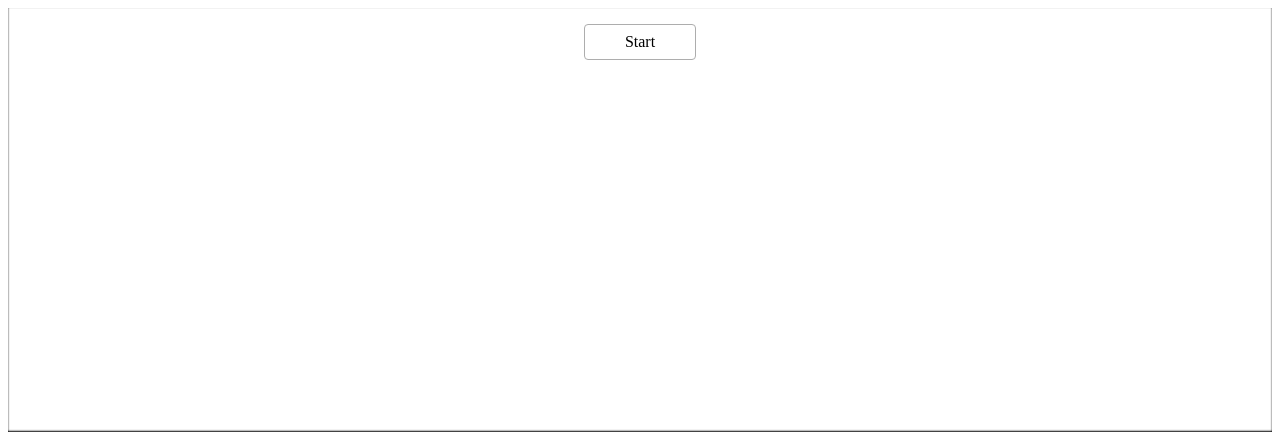
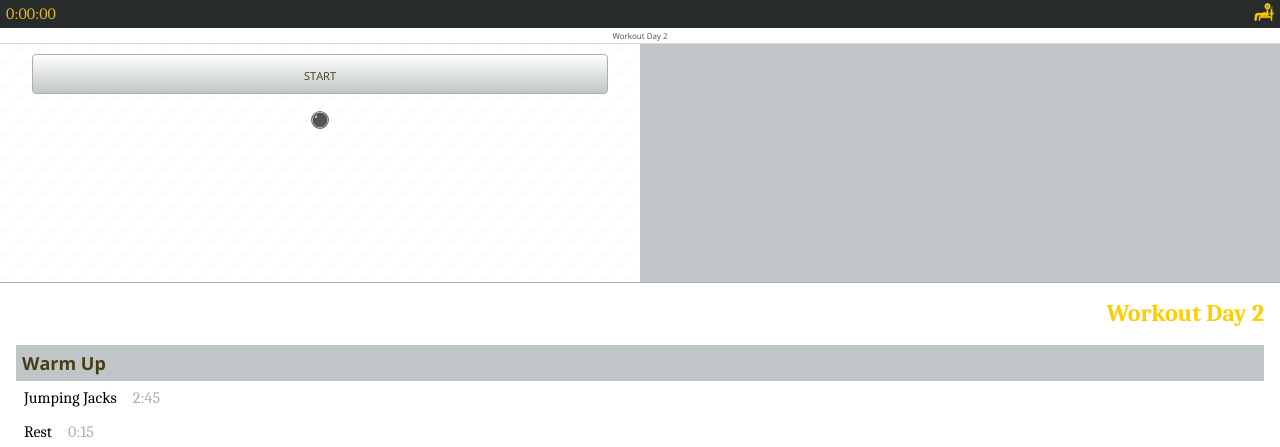
Before and after one commit to theproductiveprogrammer/gym, a website: page public/index.html in a window 1280 px wide. Shown: the top 447 px of the page. Drawn offline with nearby package versions, Linux system fonts and the light colour scheme.

Commit message:
feat: improve UI

```diff
--- a/public/gym.css
+++ b/public/gym.css
@@ -1,10 +1,41 @@
+@import url('https://fonts.googleapis.com/css?family=Montserrat|Caladea:400,700|Open+Sans:400,700&display=swap');
+
+* {
+  margin: 0;
+  padding: 0
+}
+body * {
+  box-sizing: border-box;
+  font-family: 'Caladea';
+}
+
 .schedule {
   height: 49vh;
   overflow: scroll;
+  padding: 16px;
+}
+
+h1 {
+  font-size: 24px;
+  margin-bottom: 8px;
+  text-align: right;
+  color: #ffcc02;
+  font-weight: bold;
+}
+
+h2 {
+  margin-top: 18px;
+  font-size: 18px;
+  background: #c0c6c7;
+  color: #463e16;
+  padding: 6px;
+  font-family: 'Open Sans';
+  font-weight: bold;
 }
 
 .exercise {
   cursor: pointer;
+  padding: 8px;
 }
 .exercise > .time {
   padding: 0 1em;
@@ -19,49 +50,122 @@
 }
 
 .selected {
-  font-size: 2em;
+  font-weight: bold;
+  background: #ffcc02;
 }
 
 #chime {
   display: none;
 }
 
+.toolbar, .left, .right {
+  height: 240px;
+}
 
 .toolbar {
-  height: 49vh;
-  box-shadow: inset 0px -1px 2px black;
-  padding: 1em;
+  border-bottom: 1px solid #adadad;
+  border-top: 1px solid #d9d9d9;
   overflow: scroll;
+  position: relative;
+}
+
+.left {
+  width: 50%;
+  float: left;
+  background: url('bg.svg');
+  background-size: 24px;
+}
+.right {
+  width: 50%;
+  float: right;
+  background: #c0c6c7;
+}
+
+.statusbar {
+  background: #272b2b;
+  padding: 2px;
+  text-align: right;
+}
+.statusbar > img {
+  height: 20px;
+  display: inline-block;
+  padding-right: 4px;
+}
+.statusbar .stopwatch {
+  color: #e6b916;
+  float: left;
+  line-height: 24px;
+  padding-left: 4px;
+}
+
+.titlebar {
+  font-family: 'Open Sans';
+  font-size: 8px;
+  padding: 2px;
+  text-align: center;
+  width: 100%;
+  color: #4d4d4d;
 }
 
 .btn-cont {
+  position: absolute;
   text-align: center;
+  top: 10px;
+  width: 50%
 }
 .btn {
+  font-family: 'Open Sans';
+  width: 90%;
+  margin: 0 auto;
   user-select: none;
-  display: inline-block;
   padding: 0.5em 2.5em;
   border: 1px solid #adadad;
   border-radius: 4px;
   cursor: pointer;
+  background: #c0c6c7;
+  background: linear-gradient(to bottom, white, #c0c6c7);
+  font-variant: all-small-caps;
+  color: #443c14;
 }
-.timer {
+
+.active {
+  display: block;
+  text-align: center;
+  padding-top: 4em;
+}
+.active > img {
+  width: 24px;
+}
+
+.left > .current-exercise-txt {
   width: 80%;
   margin: 0 auto;
+  font-size: 1.5em;
+  padding-top: 0.5em;
+  text-align: center;
+}
+
+.right > .rep-or-timer {
+  width: 80%;
+  margin: 10px auto;
+  color: #443c14;
   text-align: center;
   font-size: 2em;
 }
-.current-exercise {
+
+.right > .weight {
   width: 80%;
-  margin: 1em auto;
+  margin: 18px auto;
   text-align: center;
+  font-weight: bold;
 }
-.current-exercise > .txt {
-  font-size: 2em;
-  padding-bottom: 0.5em;
+
+.stopped .current-exercise-txt {
+  color: #adadad;
 }
-.current-exercise > .reps,
-.current-exercise > .weight {
-  font-weight: bold;
-  padding-top: 1em;
+.stopped .rep-or-timer {
+  color: #f4efd7;
 }
+.stopped .weight {
+  color: #6d6d6d;
+}
--- a/public/gym.js
+++ b/public/gym.js
@@ -70,6 +70,11 @@ function gym_init(e) {
 }
 
 const initialState = {
+  schedule: [],
+  selected: -1,
+  started: false,
+  timeleft: 0,
+  endtime: 0,
 }
 
 function reducer(state, action) {
@@ -81,13 +86,13 @@ function reducer(state, action) {
       return { ...state, schedule: action.schedule }
     case 'select':
       if(state.endtime) return state
-      return { ...state, started: false, selected: action.e }
+      return { ...state, started: false, selected: action.ndx }
     case 'startexercise':
       return start_exercise_1(state)
     case 'timeleft':
       return { ...state, timeleft: action.left }
     case 'timerdone':
-      state = { ...state, started: false, selected: action.e }
+      state = { ...state, started: false, selected: action.ndx }
       delete state.timeleft
       delete state.endtime
       return start_exercise_1(state)
@@ -100,9 +105,9 @@ function reducer(state, action) {
   }
 
   function start_exercise_1(state) {
-    if(!state.selected) return
-    if(state.selected.dataset.time) {
-      let secs = state.selected.dataset.time.split(':')
+    let exercise = state.schedule[state.selected]
+    if(exercise.time) {
+      let secs = exercise.time.split(':')
       secs = secs[0]*60 + secs[1] * 1
       let end = Date.now() + secs * 1000 + 1000
       return { ...state, started: true, endtime: end }
@@ -113,12 +118,22 @@ function reducer(state, action) {
 }
 
 function show(store, e) {
+  let statusbar = div({ class: 'statusbar' })
+  let titlebar = div({ class: 'titlebar' })
   let toolbar = div({ class: 'toolbar' })
   let schedule = div({ class: 'schedule' })
   let err = div({ class: 'err' })
+  e.appendChild(statusbar)
+  e.appendChild(titlebar)
   e.appendChild(toolbar)
   e.appendChild(schedule)
   e.appendChild(err)
+
+  showStatusbar(store, statusbar)
+
+  store.subscribe((state, oldstate) => {
+    showTitlebar(store, state, oldstate, titlebar)
+  })
 
   store.subscribe((state, oldstate) => {
     showToolbar(store, state, oldstate, toolbar)
@@ -140,9 +155,85 @@ function show(store, e) {
   })
 }
 
+function showTitlebar(store, state, oldstate, titlebar) {
+  if(state.schedule == oldstate.schedule &&
+      state.selected == oldstate.selected) return
+  let workout = ""
+  let title = ""
+  let i = state.selected
+  if(i == -1) i = 0
+  for(;i >=0;i--) {
+    let curr = state.schedule[i]
+    if(curr.type == 'workout' && !workout) workout = curr.txt
+    if(curr.type == 'title' && !title) title = curr.txt
+  }
+  if(title && workout) titlebar.innerHTML = `${title} / ${workout}`
+  else if(title) titlebar.innerHTML = title
+  else if(workout) titlebar.innerHTML = workout
+}
+
+function showStatusbar(store, statusbar) {
+  let stopwatch = h('span', { class: 'stopwatch' })
+  statusbar.append(stopwatch)
+
+  let img = h('img', { src: 'icon-128x128.png' })
+  statusbar.append(img)
+
+  let secs = 0;
+  show_secs_1(secs, stopwatch)
+
+  setInterval(() => {
+    let state = store.getState()
+    if(!state.started) return
+    secs++
+    show_secs_1(secs, stopwatch)
+  }, 1000)
+
+  function show_secs_1(secs, stopwatch) {
+    let h = Math.floor(secs / 3600)
+    secs = secs - h*3600
+    let m = Math.floor(secs / 60)
+    let s = secs - m*60
+
+    m = m < 10 ? '0' + m : m
+    s = s < 10 ? '0' + s : s
+
+    stopwatch.innerHTML = `${h}:${m}:${s}`
+  }
+}
+
 function showToolbar(store, state, oldstate, toolbar) {
   if(!state.schedule) toolbar.innerHTML = ""
+  if(!state.started) toolbar.classList.add('stopped')
+  else toolbar.classList.remove('stopped')
   if(state.schedule == oldstate.schedule) return
+
+  let left = div({ class: 'left' })
+  toolbar.appendChild(left)
+  let right = div({ class: 'right' })
+  toolbar.appendChild(right)
+
+  let cont = div( { class: 'btn-cont'} )
+  left.appendChild(cont)
+  update_btn_1()
+
+  let active = div({ class: 'active' })
+  let activeimg = h('img', { src: 'inactive.svg' })
+  active.appendChild(activeimg)
+  left.appendChild(active)
+
+  let ex = div({ class: 'current-exercise-txt' })
+  left.appendChild(ex)
+  update_ex_1()
+
+  let repOrTimer = div({ class: 'rep-or-timer' })
+  right.appendChild(repOrTimer)
+
+  let weight = div({ class: 'weight' })
+  right.appendChild(weight)
+
+
+  /*
 
   let cont = div( { class: 'btn-cont'} )
   toolbar.appendChild(cont)
@@ -150,8 +241,8 @@ function showToolbar(store, state, oldstate, toolbar) {
   let ex = div({ class: 'current-exercise' })
   toolbar.appendChild(ex)
   update_ex_1()
-  let timer = div({ class: 'timer' })
   toolbar.appendChild(timer)
+  */
 
   store.subscribe((state, oldstate) => {
     if(oldstate.started == state.started &&
@@ -159,18 +250,42 @@ function showToolbar(store, state, oldstate, toolbar) {
     update_btn_1()
     update_ex_1()
   })
+  store.subscribe((state, oldstate) => {
+    if(state.started == oldstate.started) return
+    update_active_1(state, oldstate)
+  })
 
   store.subscribe((state, oldstate) => {
     update_timer_1()
   })
 
+  function update_active_1(state) {
+    let src = state.started ? 'active.svg' : 'inactive.svg'
+    activeimg.src = src
+  }
+
   function update_ex_1() {
-    ex.innerHTML = ""
     let state = store.getState()
-    if(!state.selected) return
-    let txt = state.selected.getElementsByClassName('txt')
-    if(txt && txt.length) txt = txt[0].innerText
-    else txt = ""
+    if(state.selected >= state.schedule.length) return
+    let exercise = state.schedule[state.selected]
+    if(exercise) {
+      ex.innerHTML = exercise.txt
+      if(exercise.reps) {
+        repOrTimer.innerHTML = exercise.reps + ' reps'
+      } else if(exercise.time) {
+        repOrTimer.innerHTML = exercise.time
+      } else {
+        repOrTimer.innerHTML = ""
+      }
+      if(exercise.weight) {
+        weight.innerHTML = exercise.weight + ' kgs'
+      } else {
+        weight.innerHTML = ""
+      }
+    } else {
+      ex.innerHTML = ""
+    }
+    /*
     let reps = state.selected.getElementsByClassName('reps')
     if(reps && reps.length) reps = reps[0].innerText
     else reps = ""
@@ -180,6 +295,7 @@ function showToolbar(store, state, oldstate, toolbar) {
     ex.appendChild(div({ class: 'txt' }, txt))
     ex.appendChild(div({ class: 'reps' }, reps))
     ex.appendChild(div({ class: 'weight' }, weight))
+    */
   }
 
   function update_btn_1() {
@@ -193,7 +309,7 @@ function showToolbar(store, state, oldstate, toolbar) {
       class: "btn",
       onclick: start_1,
     }, "Start")
-    else if(state.selected.dataset.time) btn = div({
+    else if(state.schedule[state.selected].time) btn = div({
       class: "btn",
       onclick: () => store.dispatch({ type: 'stoptimer' })
     }, "Stop")
@@ -208,30 +324,27 @@ function showToolbar(store, state, oldstate, toolbar) {
   function next_1() {
     store.dispatch({ type: 'stoptimer' })
     let state = store.getState()
-    let e = getNextExercise(state.selected)
-    if(e) {
-      store.dispatch({ type: 'select', e })
+    let nxt = getNextExercise(state)
+    store.dispatch({ type: 'select', ndx: nxt })
+    if(nxt != -1) {
       store.dispatch({ type: 'startexercise' })
     } else {
-      store.dispatch({ type: 'select' })
       store.dispatch({ type: 'stoptimer' })
     }
   }
 
   function start_1() {
+    chime()
     let state = store.getState()
-    if(!state.selected) {
-      let first = document.getElementsByClassName("exercise")[0]
-      store.dispatch({ type: 'select', e: first })
+    if(state.selected == -1) {
+      store.dispatch({ type: 'select', ndx: getNextExercise(state) })
     }
     store.dispatch({ type: 'startexercise' })
   }
 
   function update_timer_1() {
-    timer.innerHTML = ""
-
     let state = store.getState()
-    if(state.timeleft) timer.innerHTML = tm_s_1(state.timeleft)
+    if(state.timeleft) repOrTimer.innerHTML = tm_s_1(state.timeleft)
   }
 
   function tm_s_1(tm) {
@@ -243,11 +356,13 @@ function showToolbar(store, state, oldstate, toolbar) {
   }
 }
 
-function getNextExercise(e) {
-  while(e) {
-    e = e.nextSibling
-    if(e.classList.contains("exercise")) return e
+function getNextExercise(state) {
+  let sel = state.selected ? state.selected : 0
+  for(let i = sel+1;i < state.schedule.length;i++) {
+    let curr = state.schedule[i]
+    if(curr.type == 'set') return i
   }
+  return -1
 }
 
 function showSchedule(store, state, oldstate, schedule) {
@@ -266,8 +381,7 @@ function showSchedule(store, state, oldstate, schedule) {
     else {
       let e = div({
         class: "exercise",
-        "data-time": exercise.time,
-        onclick: (evt) => store.dispatch({ type: 'select', e: find_line_1(evt.target) }),
+        onclick: (evt) => store.dispatch({ type: 'select', ndx: i }),
       })
       e.appendChild(h('span', { class: 'txt', html: exercise.txt}))
       if(exercise.time) {
@@ -279,22 +393,18 @@ function showSchedule(store, state, oldstate, schedule) {
       if(exercise.weight) {
         e.appendChild(h('span', { class: 'weight', html: exercise.weight + ' kgs' }))
       }
+      exercise.e = e
       schedule.appendChild(e)
     }
   }
-
-  function find_line_1(e) {
-    if(!e) return
-    if(e.classList.contains("exercise")) return e
-    else return find_line_1(e.parentNode)
-  }
-
 }
 
 function showSelected(store, state, oldstate) {
   if(oldstate.selected == state.selected) return
-  if(oldstate.selected) oldstate.selected.classList.remove('selected')
-  if(state.selected) state.selected.classList.add('selected')
+  let exercise = state.schedule[state.selected]
+  let old = oldstate.schedule[oldstate.selected]
+  if(old && old.e) old.e.classList.remove('selected')
+  if(exercise && exercise.e) exercise.e.classList.add('selected')
 }
 
 /*      outcome/
@@ -379,7 +489,7 @@ function loadSchedule(store) {
     let words = line.split(/ /g)
     let first = words.shift()
     let last = words.pop()
-    let exercise = {}
+    let exercise = { type: 'set' }
     if(first.indexOf(':') == -1) exercise.reps = first
     else exercise.time = first
     if(last.startsWith('x')) exercise.weight = last
@@ -400,13 +510,17 @@ function countDown(store) {
     if(!state.endtime) return
     let left = state.endtime - Date.now()
     if(left < 0) {
-      let e = getNextExercise(state.selected)
-      let a = document.getElementById('chime')
-      a.play()
-      store.dispatch({ type: 'timerdone', e})
+      let nxt = getNextExercise(state)
+      chime()
+      store.dispatch({ type: 'timerdone', ndx: nxt })
     } else {
       store.dispatch({ type: 'timeleft', left })
       setTimeout(() => step_1(store), 500)
     }
   }
 }
+
+function chime() {
+  let a = document.getElementById('chime')
+  a.play()
+}
```
Also changed, not shown: public/active.svg (added), public/bg.svg (added), public/inactive.svg (added).
